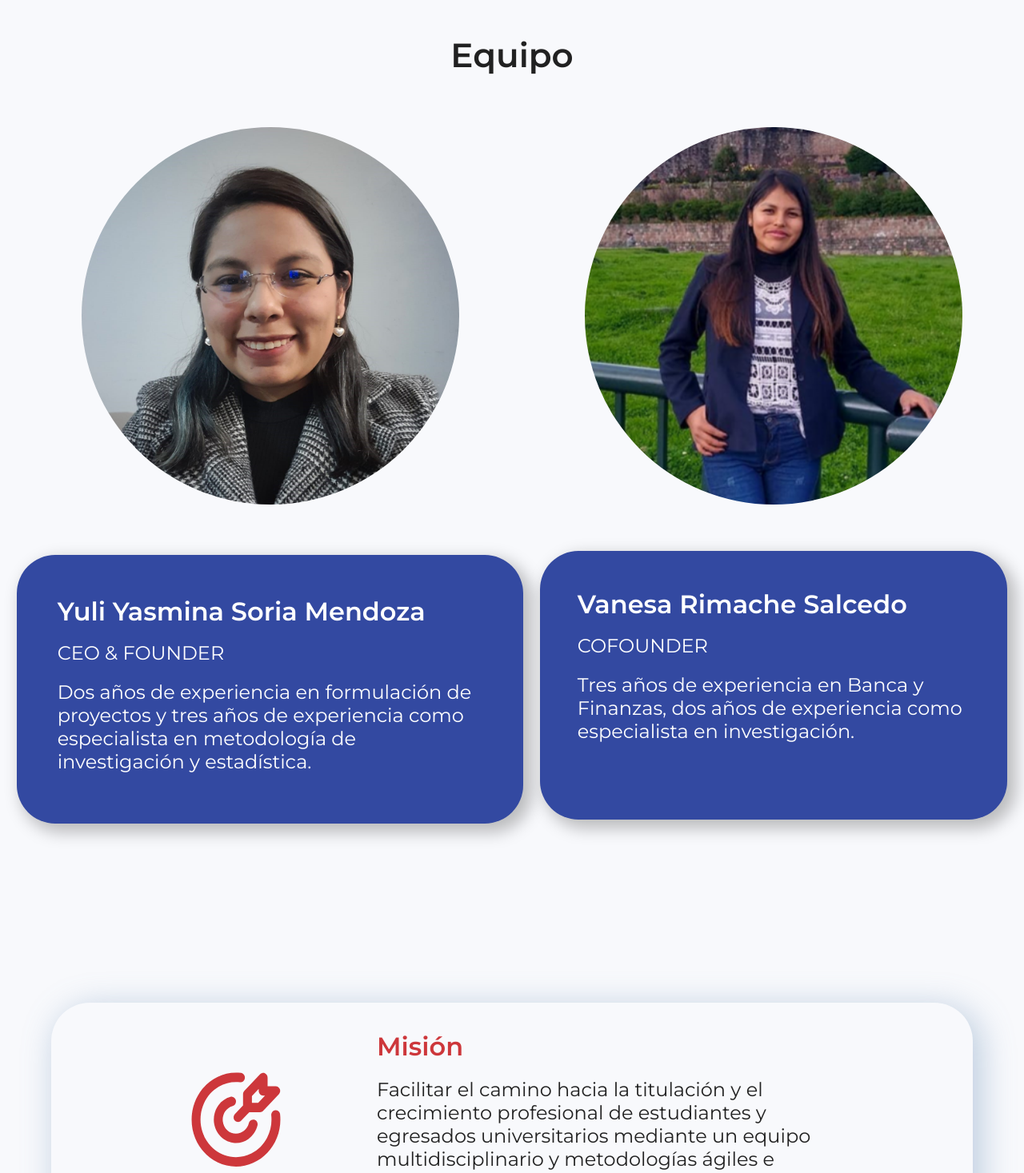
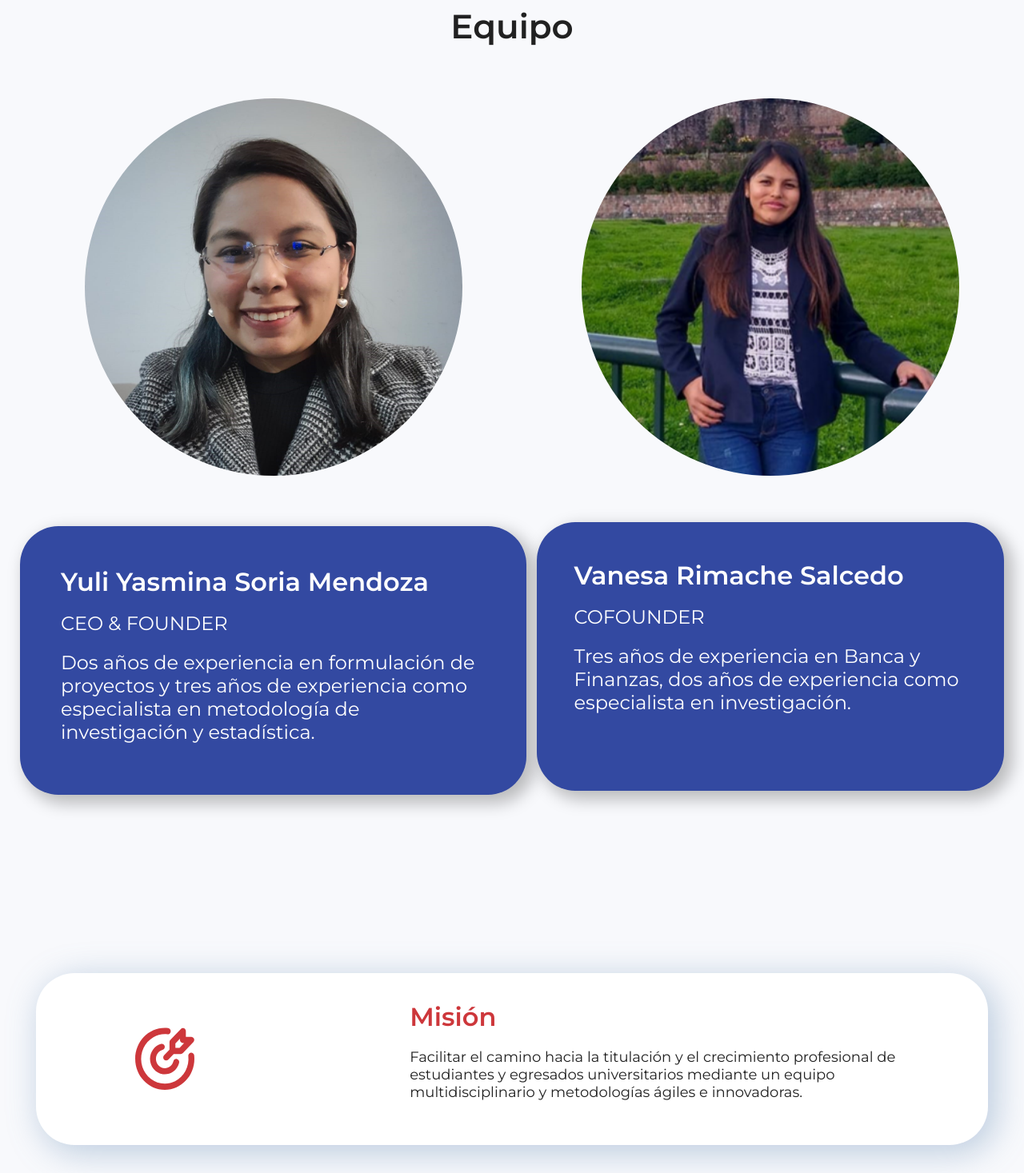
Before and after one commit to justinait/cai-ventures2, a React (Vite) app: page /about in a window 1280 px wide. Shown: the part 640-2107 px from the top of the page at 80% size. Built offline with nearby package versions, Linux system fonts and the light colour scheme; no server answers.

Commit message:
correcciones ABOUT

```diff
--- a/src/components/Mision/Mision.css
+++ b/src/components/Mision/Mision.css
@@ -10,12 +10,14 @@
 
 .misionContainer {
     padding: 35px 24px;
+    background-color: white;
     box-shadow: 8px 8px 40px 3px rgba(104, 142, 182, 0.40);
     border-radius: 48px;
     display: flex;
     align-items: center;
-    width: 90vw;
+    width: 93vw;
     justify-content: center;
+    justify-content: space-around;
 }
 
 .textMision {
@@ -28,18 +30,28 @@
     width: auto !important;
 }
 
+.textMision::marker {
+    font-size: 13px;
+}
 .titleMision {
     font-family: 'Montserrat';
-    font-size: 32px;
+    font-size: 42px;
     font-style: normal;
     font-weight: 600;
     line-height: normal;
     color: #CD373B;
     padding-bottom: 10px;
 }
-
+.imgMision {
+    width: 200px;
+    height: 206px;
+    flex-shrink: 0;
+}
 .contImg {
     padding: 0px 0px 0px 40px !important;
+}
+.containerText {
+    width: 73%;
 }
 @media screen and (min-width:1441px) {
     .misionContainer {
@@ -50,6 +62,28 @@
 @media screen and (max-width:1024px) {
     .misionContainer {
         width: 90vw;
+    }
+}
+@media (max-width: 1440px)  {
+    .textMision {
+        font-size: 18px;
+    }
+
+    .titleMision {
+        font-size: 32px;
+    }
+
+    .imgMision {
+        width: 100px;
+    }
+    .contImg {
+        width: unset;
+    }
+    .containerText {
+        width: 75%;
+    }
+    .containerAboutUs1 {
+        width: 85%;
     }
 }
 @media (max-width: 576px) {
--- a/src/components/Team/Team.css
+++ b/src/components/Team/Team.css
@@ -3,7 +3,7 @@
     color: white;
     justify-content: space-evenly;
     text-align: center;
-    margin: 5% 0;
+    margin: 5% 1%;
 }
 .titleTeam{
     color: var(--Tipografa, var(--colors-tipography-black, #212121));
@@ -88,6 +88,10 @@
         width: 250px;
         height: 250px;
     }
+
+    .titleTeam{
+        padding-bottom: 3%;
+    }
 }
 
 /* mobile */
@@ -110,4 +114,7 @@
         font-size: 14px;
         font-weight: 400;
     }
+    .titleTeam{
+        font-size: 24px;
+    }
 }
--- a/src/components/cardNosotros/nosotros1.css
+++ b/src/components/cardNosotros/nosotros1.css
@@ -1,6 +1,6 @@
 .containerAboutUs1 {
     display: flex;
-    width: 70%;
+    width: 65%;
     padding: 60px;
     margin: 6% auto;
     flex-direction: column;
```
